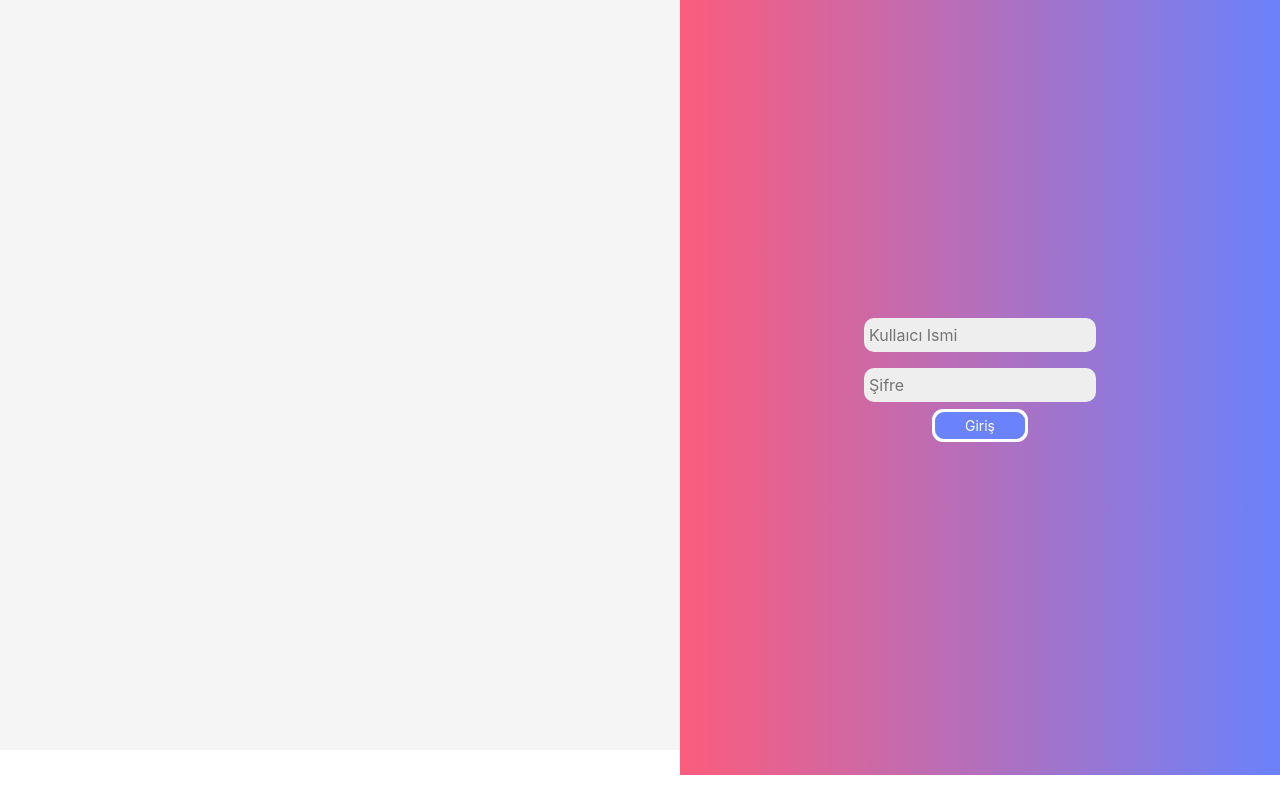
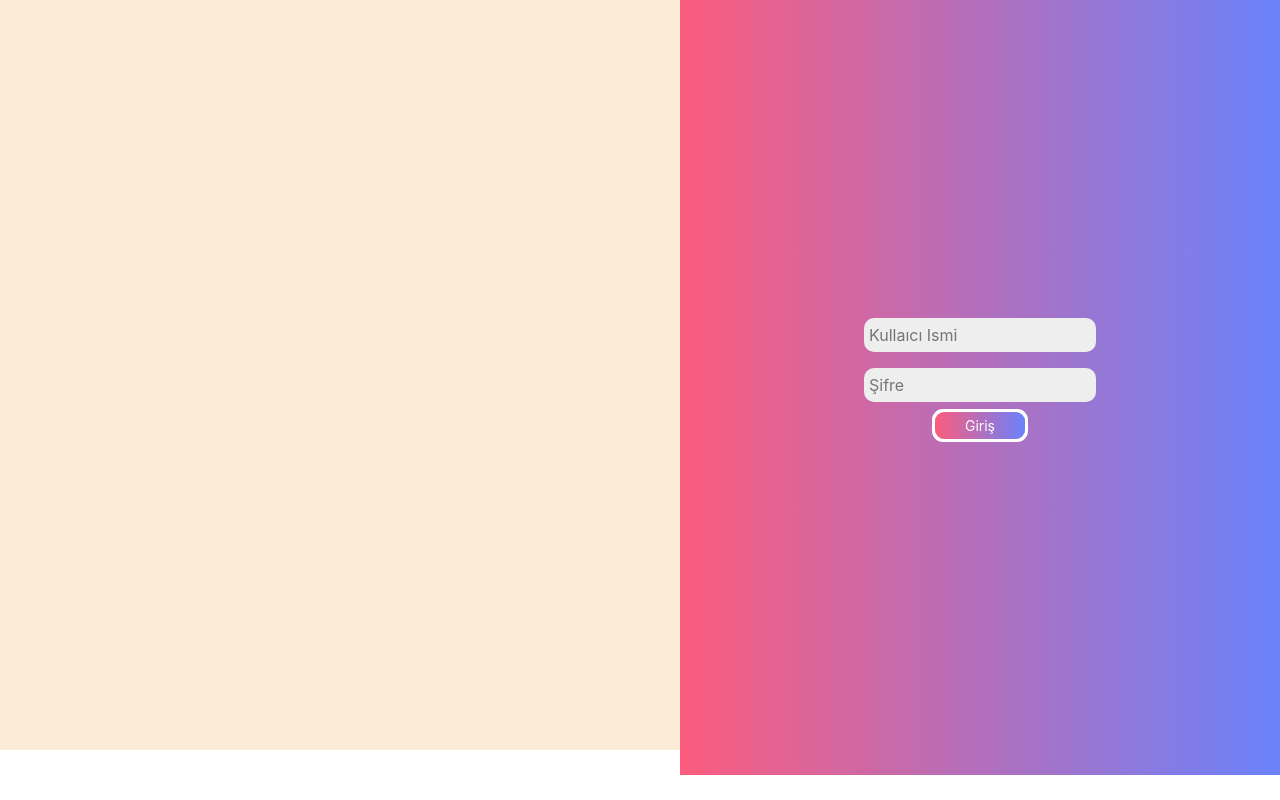
Before and after one commit to FatmaKalkan/iris-app, a React (Create React App) app: page / in a window 1280 px wide. Built offline with nearby package versions, Linux system fonts and the light colour scheme.

Commit message:
Login form design change 5

```diff
--- a/src/App.css
+++ b/src/App.css
@@ -1,6 +1,8 @@
+
 .App {
+  /* background-image:"./img/iris-appBackground.png"; */
   display: flex;
-  background-color:whitesmoke;
+  background-color:antiquewhite;
   text-align: center;
   justify-content: center;
   align-items: center;
--- a/src/components/button/button.css
+++ b/src/components/button/button.css
@@ -9,6 +9,8 @@
     cursor: pointer;
     border-radius: 10px;
     transition: all .4s ease;
+    background: -webkit-linear-gradient(to right, #FF4B2B, #FF416C);
+	background-image: linear-gradient(to right, #fc5c7d, #6a82fb);
 
 }
 .button:hover
```
Also changed, not shown: src/components/label/Label.js (added, +9 -0 lines), src/components/label/label.css (added).
